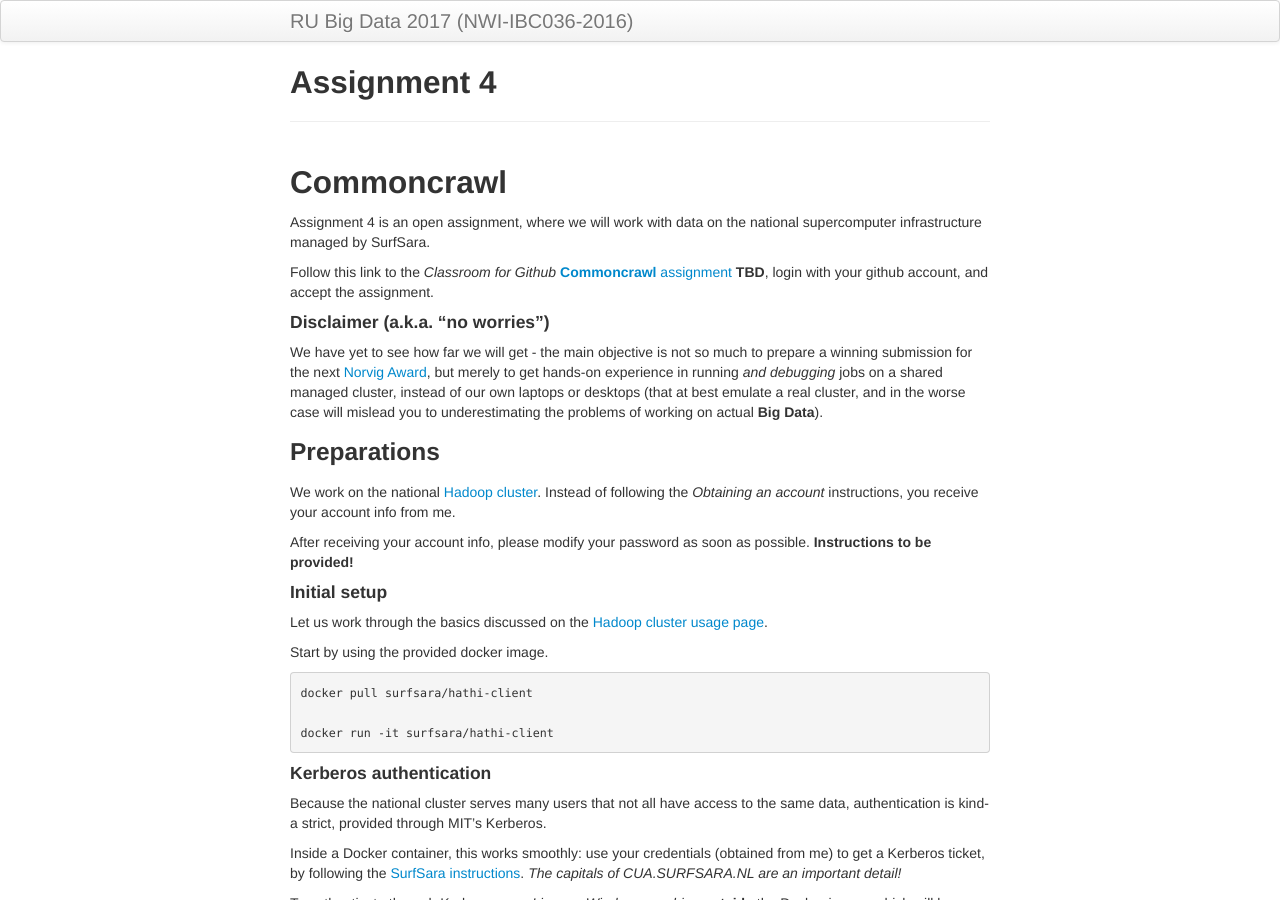
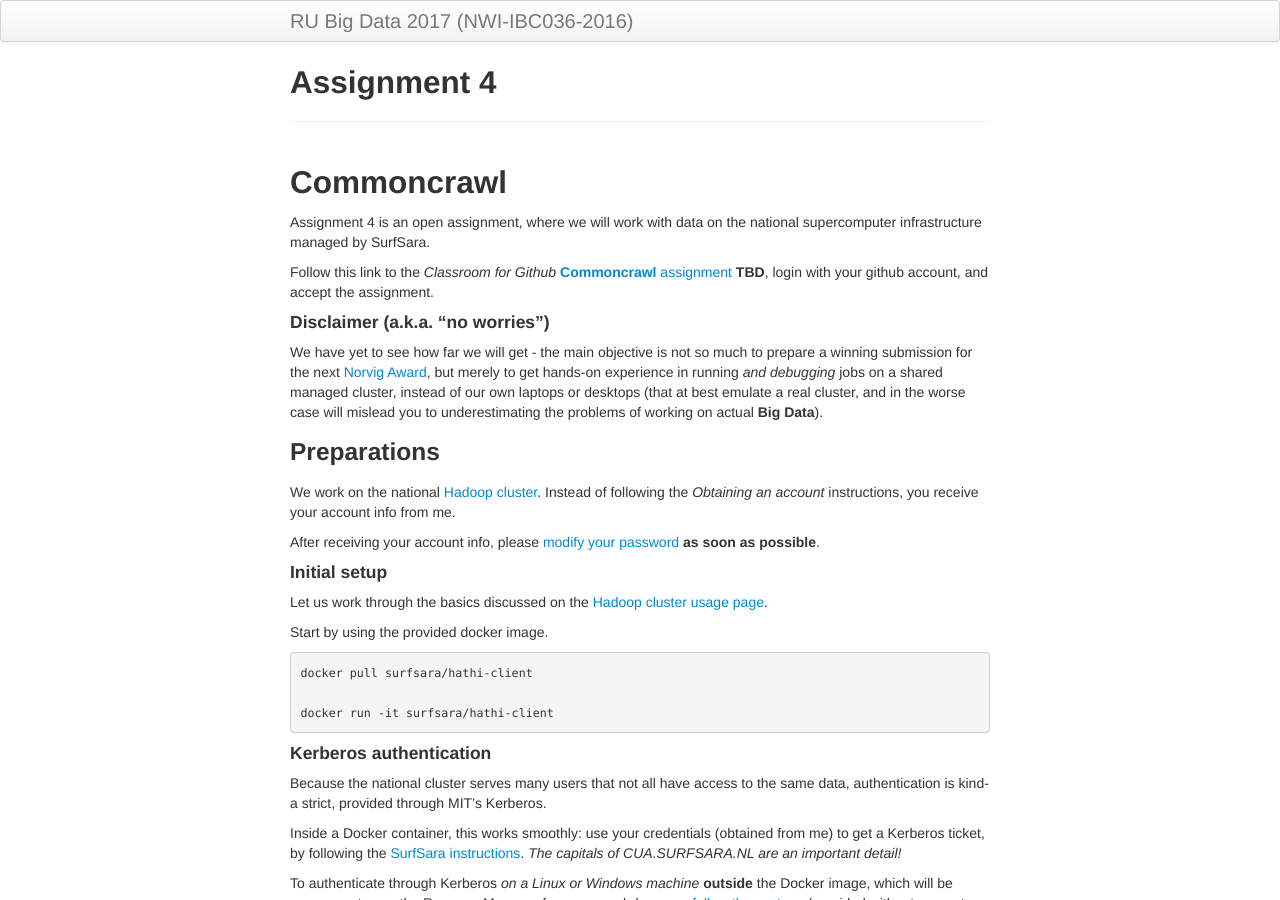
Before and after one commit to Thelukepet/course, a Jekyll site: the page built from assignments/A4-commoncrawl.md, in a window 1280 px wide and 900 px high. Built offline with Jekyll 4.4.1, drawn with Linux system fonts in a browser that asks for light colours.

```diff
--- a/assignments/A4-commoncrawl.md
+++ b/assignments/A4-commoncrawl.md
@@ -23,8 +23,7 @@
 We work on the national [Hadoop cluster](https://userinfo.surfsara.nl/systems/hadoop/description).
 Instead of following the _Obtaining an account_ instructions, you receive your account info from me.
 
-After receiving your account info, please modify your password as soon as possible.
-__Instructions to be provided!__
+After receiving your account info, please [modify your password](https://portal.surfsara.nl/) __as soon as possible__.
 
 #### Initial setup
 
```
